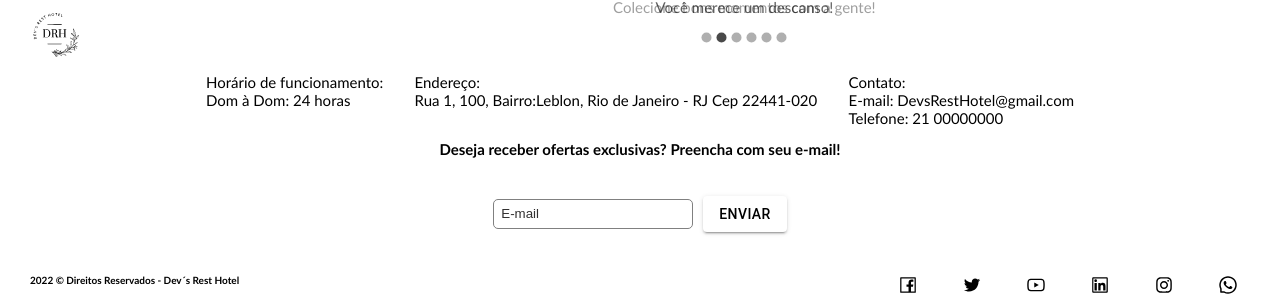
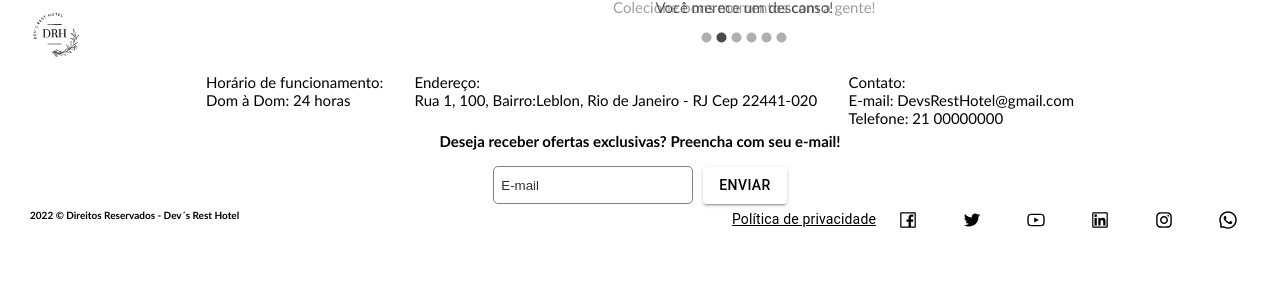
Before and after one commit to enricomartins018/mod5_devs_rest_hotel, a React (Vite) app: page / in a window 1280 px wide. Shown: the part 3411-3714 px from the top of the page. After the commit the page ends 3647 px from the top, so only its background shows below. Built offline with nearby package versions, Linux system fonts and the light colour scheme.

Commit message:
correcao de footer, update de inputs dos forms de reserva e de atualizacao, insercao de borda no grid de sidebar

```diff
--- a/src/components/Footer/Footer.jsx
+++ b/src/components/Footer/Footer.jsx
@@ -12,15 +12,12 @@ import Button from "@mui/material/Button";
 import { Carrossel } from "../Carrosselfooter/Carrosselfooter";
 import Link from "@mui/material/Link";
 
-
-
-
 export const Footer = () => {
   return (
     <div className={S.footer}>
-      <div className={S.primeiraDivisao} >
-      <img className={S.img} src={image} alt="logo" />
-      <Carrossel/>
+      <div className={S.primeiraDivisao}>
+        <img className={S.img} src={image} alt="logo" />
+        <Carrossel />
       </div>
       <div className={S.container}>
         <div className={S.containerTexto}>
@@ -42,13 +39,20 @@ export const Footer = () => {
             Telefone: 21 00000000
           </p>
         </div>
-        <FormNewsLetter/>
+        <FormNewsLetter />
       </div>
       <div className={S.redes}>
         <p className={S.direitos}>
           <b>2022 © Direitos Reservados - Dev´s Rest Hotel</b>
         </p>
         <nav className={S.nav}>
+          <Link
+            href="http://www.planalto.gov.br/ccivil_03/_ato2015-2018/2018/lei/l13709.htm"
+            color="inherit"
+            variant="body2"
+          >
+            Política de privacidade
+          </Link>
           <Button href="#text-buttons">
             <AiOutlineFacebook size={20} className={S.icons} />
           </Button>
@@ -69,11 +73,7 @@ export const Footer = () => {
           </Button>
         </nav>
       </div>
-<div className={S.politica}>
-<Link href="http://www.planalto.gov.br/ccivil_03/_ato2015-2018/2018/lei/l13709.htm" color="inherit"
-variant="body2">Politica de privacidade</Link>
-</div>
-
-</div>
+      <div className={S.politica}></div>
+    </div>
   );
 };
--- a/src/components/Footer/Footer.module.css
+++ b/src/components/Footer/Footer.module.css
@@ -16,12 +16,12 @@
 .container {
     display: flex;
     flex-direction: column;
-    justify-content: center;
+    justify-content: right;
 }
 
 .containerTexto {
     width: 70%;
-    margin-left:15%;
+    margin-left: 15%;
     display: flex;
     flex-direction: row;
     justify-content: space-between;
@@ -52,13 +52,13 @@
     margin-left: 10px;
 }
 
-.politica{
+/* .politica{
     display: flex;
     flex-direction: column;
     justify-content: center;
     align-items: center;
-}
-.primeiraDivisao{
+} */
+.primeiraDivisao {
     display: flex;
     flex-direction: row;
 }
--- a/src/components/FormAtaulizacaoReserva/FormAtualizacaoReserva.jsx
+++ b/src/components/FormAtaulizacaoReserva/FormAtualizacaoReserva.jsx
@@ -46,7 +46,7 @@ const FormAtualizacaoReserva = ({
       api.put(`/reservas/${id}`, dadosFormReserva).then((response) => {
         console.log(response);
 
-        navigate("/");
+        navigate("/suasreservas");
       });
     } catch (e) {
       console.log(e);
--- a/src/components/FormFacaSuaReserva/FormFacaSuaReserva.jsx
+++ b/src/components/FormFacaSuaReserva/FormFacaSuaReserva.jsx
@@ -35,7 +35,7 @@ const FormFacaSuaReserva = () => {
         console.log(response);
         if (response.data.error) {
           localStorage.setItem("id_Hospede", response.data.hospede.id);
-          alert("Reserva inserida concluído com sucesso");
+          alert("Reserva inserida com sucesso");
           navigate("/login");
         }
       });
@@ -93,7 +93,9 @@ const FormFacaSuaReserva = () => {
             value={dadosFormReserva.quarto}
             onChange={(e) => handleChange(e, "quarto")}
           >
-
+            <option className={S.optionPattern} value="">
+              Selecione
+            </option>
             <option className={S.optionPattern} value="1">
               1 Quarto
             </option>
@@ -115,6 +117,9 @@ const FormFacaSuaReserva = () => {
             value={dadosFormReserva.quantLeitos}
             onChange={(e) => handleChange(e, "quantLeitos")}
           >
+            <option className={S.optionPattern} value="">
+              Selecione
+            </option>
             <option className={S.optionPattern} value="1">
               1 Leito
             </option>
@@ -136,6 +141,9 @@ const FormFacaSuaReserva = () => {
             value={dadosFormReserva.quantAdultos}
             onChange={(e) => handleChange(e, "quantAdultos")}
           >
+            <option className={S.optionPattern} value="">
+              Selecione
+            </option>
             <option className={S.optionPattern} value="1">
               1 Adulto
             </option>
@@ -157,6 +165,9 @@ const FormFacaSuaReserva = () => {
             value={dadosFormReserva.quantCrian}
             onChange={(e) => handleChange(e, "quantCrian")}
           >
+            <option className={S.optionPattern} value="">
+              Selecione
+            </option>
             <option className={S.optionPattern} value="0">
               0 Criança
             </option>
--- a/src/components/FormNewsLetter/FormNewsLetter.module.css
+++ b/src/components/FormNewsLetter/FormNewsLetter.module.css
@@ -1,33 +1,34 @@
-.container{
+.container {
     display: flex;
     flex-direction: row;
     justify-content: center;
     align-items: center;
     border: 0ch;
-    height: 110px;
-
+    /* height: 110px; */
+    margin-top: 15px;
 
 }
-.containerPai{
-    margin-top: 1%;
+
+.containerPai {
+    margin-top: 5px;
     display: flex;
     flex-direction: column;
     align-items: center;
     align-items: center;
 }
-.imput{
+
+.imput {
     border-radius: 5px;
     border: 1px solid #808080;
-    height: 30px;
+    height: 38px;
     width: 200px;
     padding: 7px;
     margin-right: 10px;
-   }
+    background-color: #ffff;
+    color: #000000
+}
 
-/*.button{
-    margin-top: -20px;
-}*/
 
-.texto{
+.texto {
     margin-bottom: 1px;
 }
--- a/src/components/Sidebar/Sidebar.module.css
+++ b/src/components/Sidebar/Sidebar.module.css
@@ -6,6 +6,7 @@
     line-height: .75;
     padding: 50px;
     margin-top: 50px;
+    box-shadow: 0px 2px 10px rgba(0, 0, 0, 0.1), 0px 10px 40px hwb(0 35% 45% / 0.06);
 }
 
 .textSide {
--- a/src/pages/SuasReservas/SuasReservas.jsx
+++ b/src/pages/SuasReservas/SuasReservas.jsx
@@ -4,7 +4,8 @@ import { api } from "../../services/api";
 import S from "./SuasReservas.module.css";
 import video from "../../assets/video.mp4";
 import foto from "../../assets/logo.svg";
-import { useNavigate } from "react-router-dom";
+import { Link, useNavigate } from "react-router-dom";
+import { Header } from "../../components/Header/Header";
 
 const SuasReservas = () => {
   const [reservas, setReservas] = useState();
@@ -42,6 +43,7 @@ const SuasReservas = () => {
 
   return (
     <main>
+      <Header />
       <section>
         <div className={S.loginPage}>
           <div className={S.overlay}></div>
@@ -66,6 +68,7 @@ const SuasReservas = () => {
                     dataSaida={item.dataSaida}
                     key={index}
                   ></Reservas>
+                  <Link to="/">Voltar para a Home</Link>
                 </div>
               );
             })}
```
